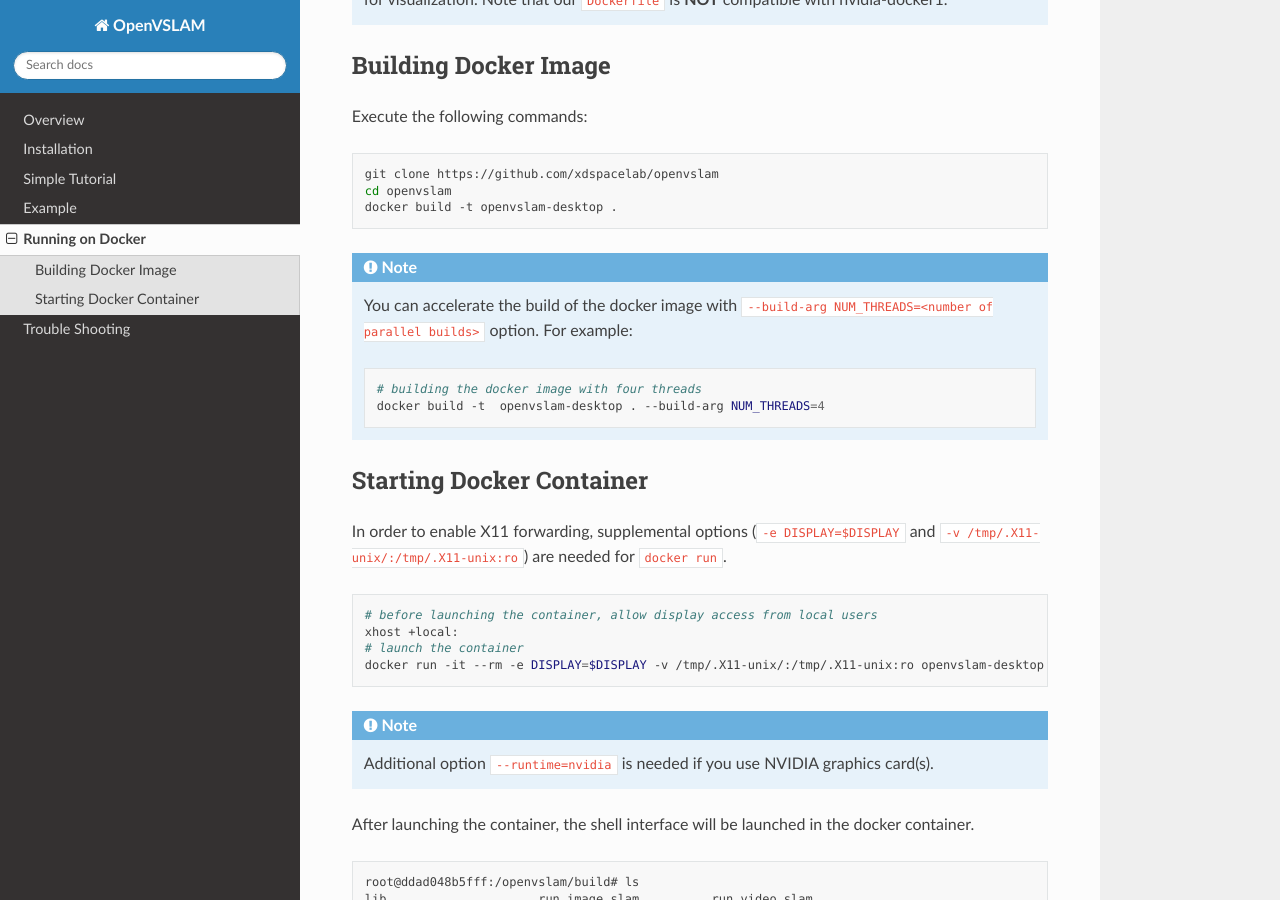
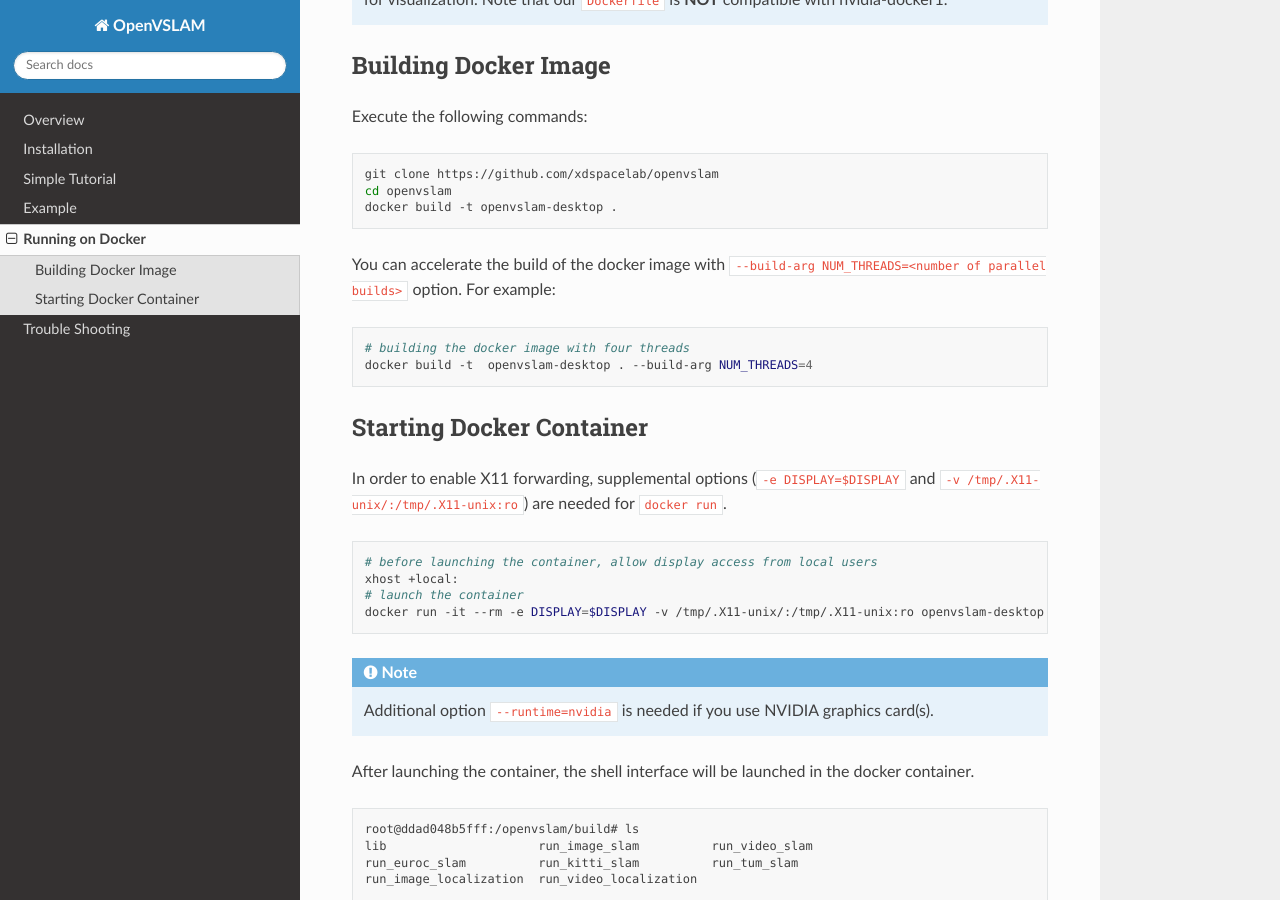
Before and after one commit to xdspacelab/openvslam, a Sphinx documentation site: the page built from docs/docker.rst, in a window 1280 px wide and 900 px high, scrolled down 382 px. Built offline with Sphinx 7.4.7 and the Read the Docs theme 2.0.0, drawn with Linux system fonts in a browser that asks for light colours.

Commit message:
Remove the note indent

```diff
--- a/docs/docker.rst
+++ b/docs/docker.rst
@@ -30,14 +30,12 @@
     docker build -t openvslam-desktop .
 
 
-.. NOTE ::
+You can accelerate the build of the docker image with ``--build-arg NUM_THREADS=<number of parallel builds>`` option. For example:
 
-    You can accelerate the build of the docker image with ``--build-arg NUM_THREADS=<number of parallel builds>`` option. For example:
+.. code-block:: bash
 
-    .. code-block:: bash
-
-        # building the docker image with four threads
-        docker build -t  openvslam-desktop . --build-arg NUM_THREADS=4
+    # building the docker image with four threads
+    docker build -t  openvslam-desktop . --build-arg NUM_THREADS=4
 
 
 .. _section-start-docker-container:
```
